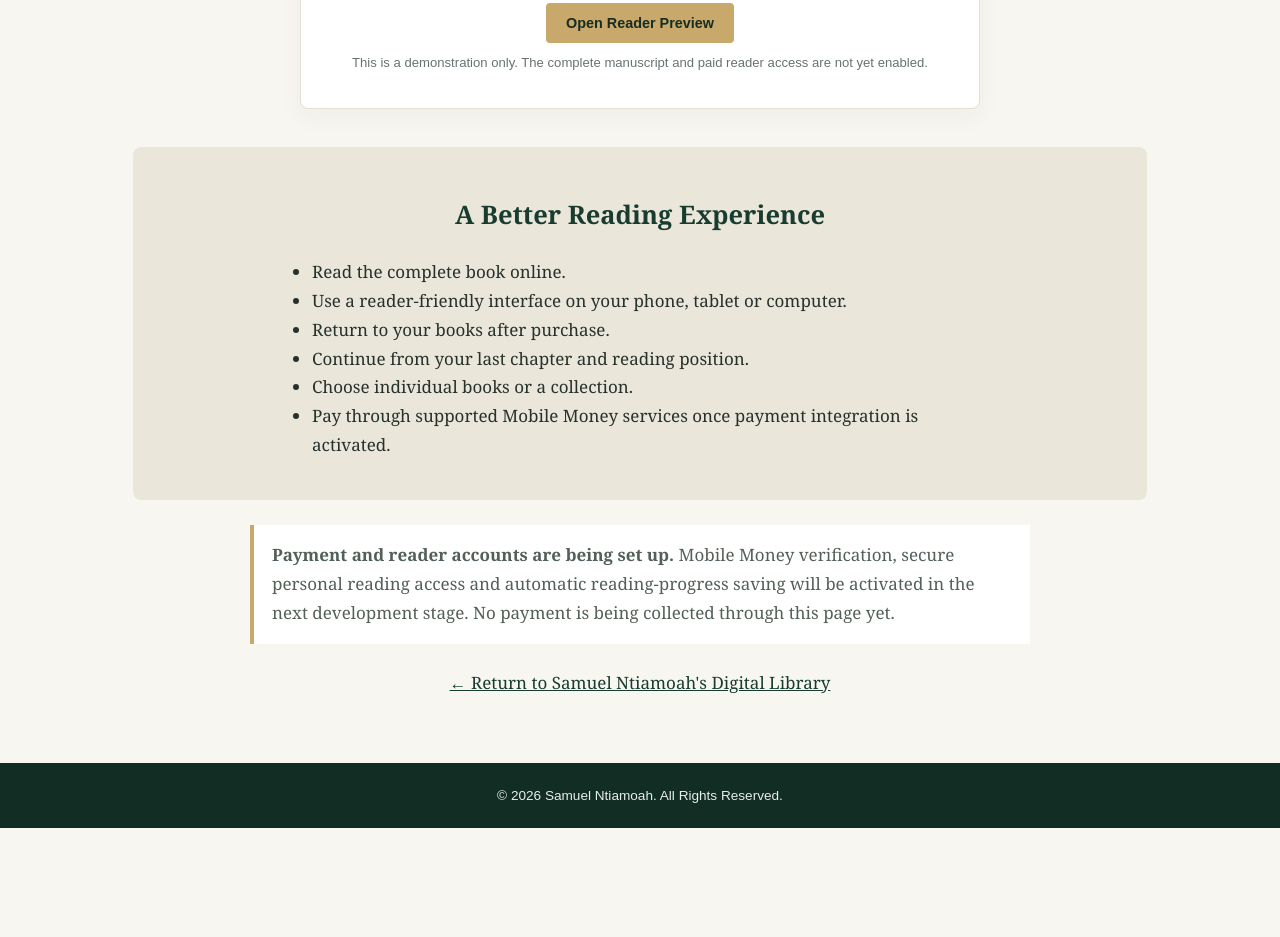
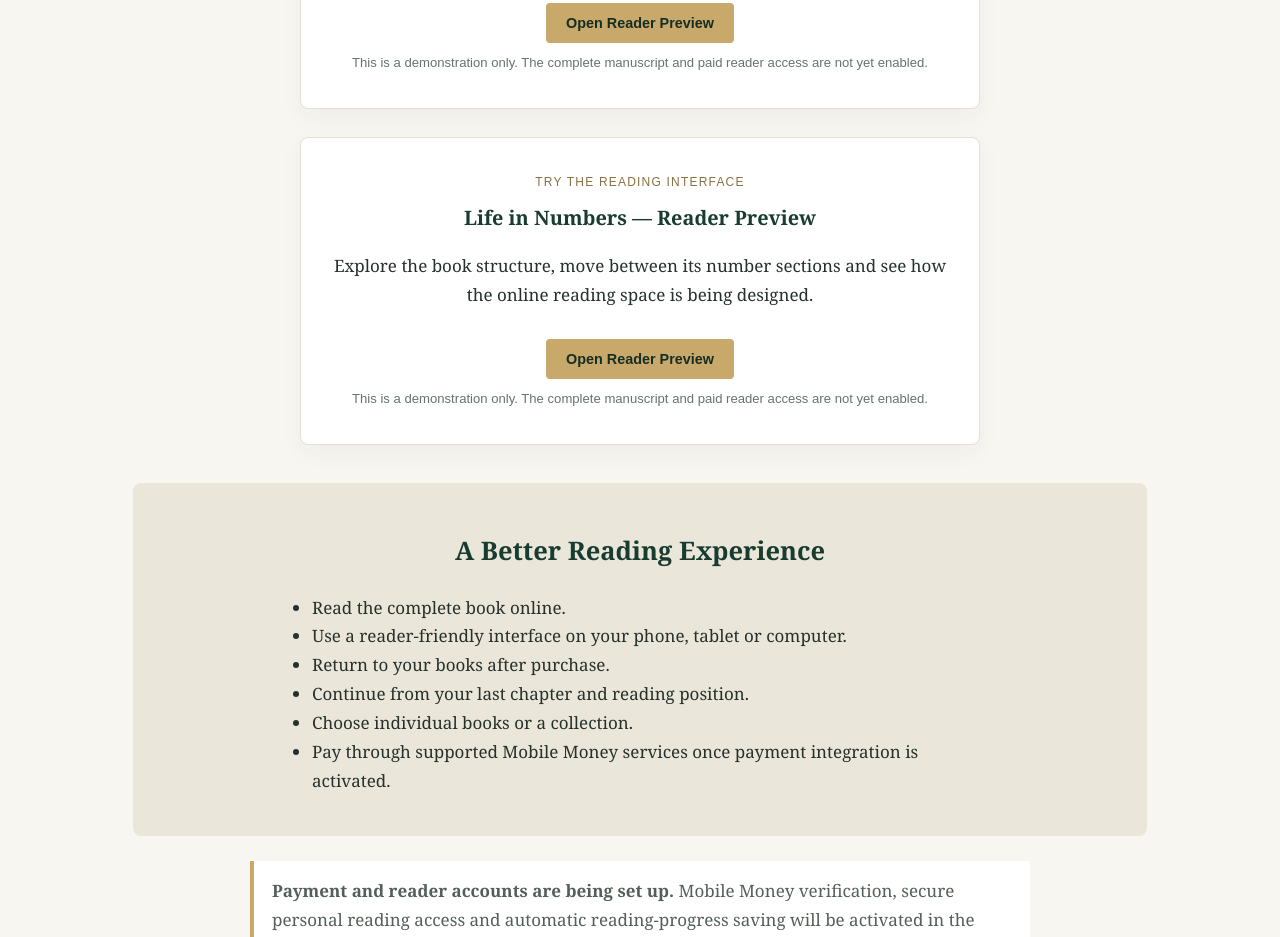
Before and after one commit to asamuelntiamoahbook-bot/Samuel-Ntiamoah-Digital-Library-, a plain HTML site: page reading-room.html in a window 1280 px wide. Shown: the part 1172-2109 px from the top of the page. Before the commit the page ends 2000 px from the top, so only its background shows below. Drawn offline with Linux system fonts and the light colour scheme.

Commit message:
Add Life in Numbers reader preview to reading room

```diff
--- a/reading-room.html
+++ b/reading-room.html
@@ -63,6 +63,7 @@ a.back{color:var(--green)}
 <a class="button" href="woman-reader.html">Open Reader Preview</a>
 <p style="font: .82rem Arial,sans-serif;color:#68736c;margin-top:12px">This is a demonstration only. The complete manuscript and paid reader access are not yet enabled.</p>
 </section>
+<section class="card" style="max-width:680px;margin:28px auto 0"><p class="label">Try the reading interface</p><h3>Life in Numbers — Reader Preview</h3><p>Explore the book structure, move between its number sections and see how the online reading space is being designed.</p><a class="button" href="life-in-numbers-reader.html">Open Reader Preview</a><p style="font: .82rem Arial,sans-serif;color:#68736c;margin-top:12px">This is a demonstration only. The complete manuscript and paid reader access are not yet enabled.</p></section>
 <section class="details">
 <h2>A Better Reading Experience</h2>
 <ul>
```
